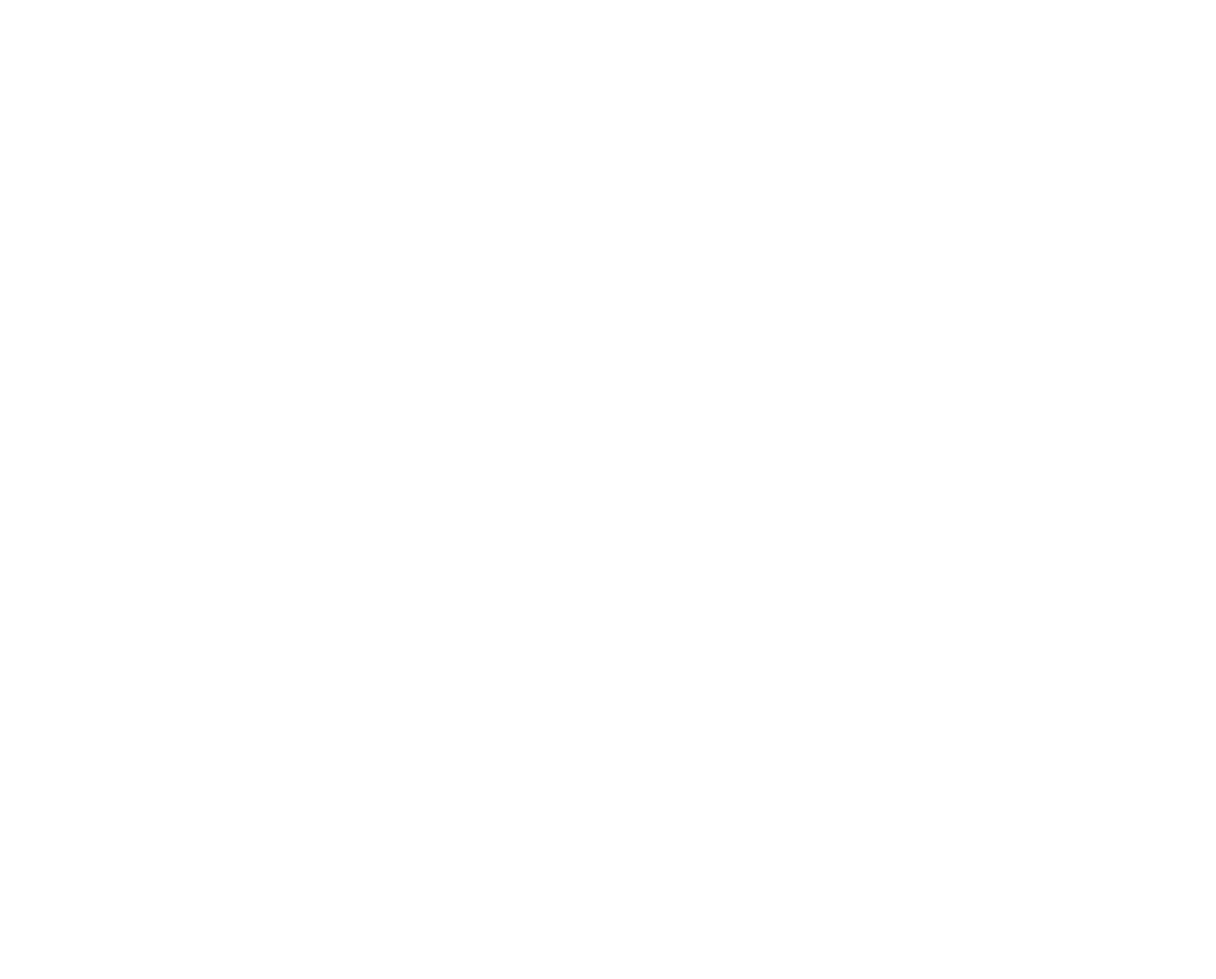
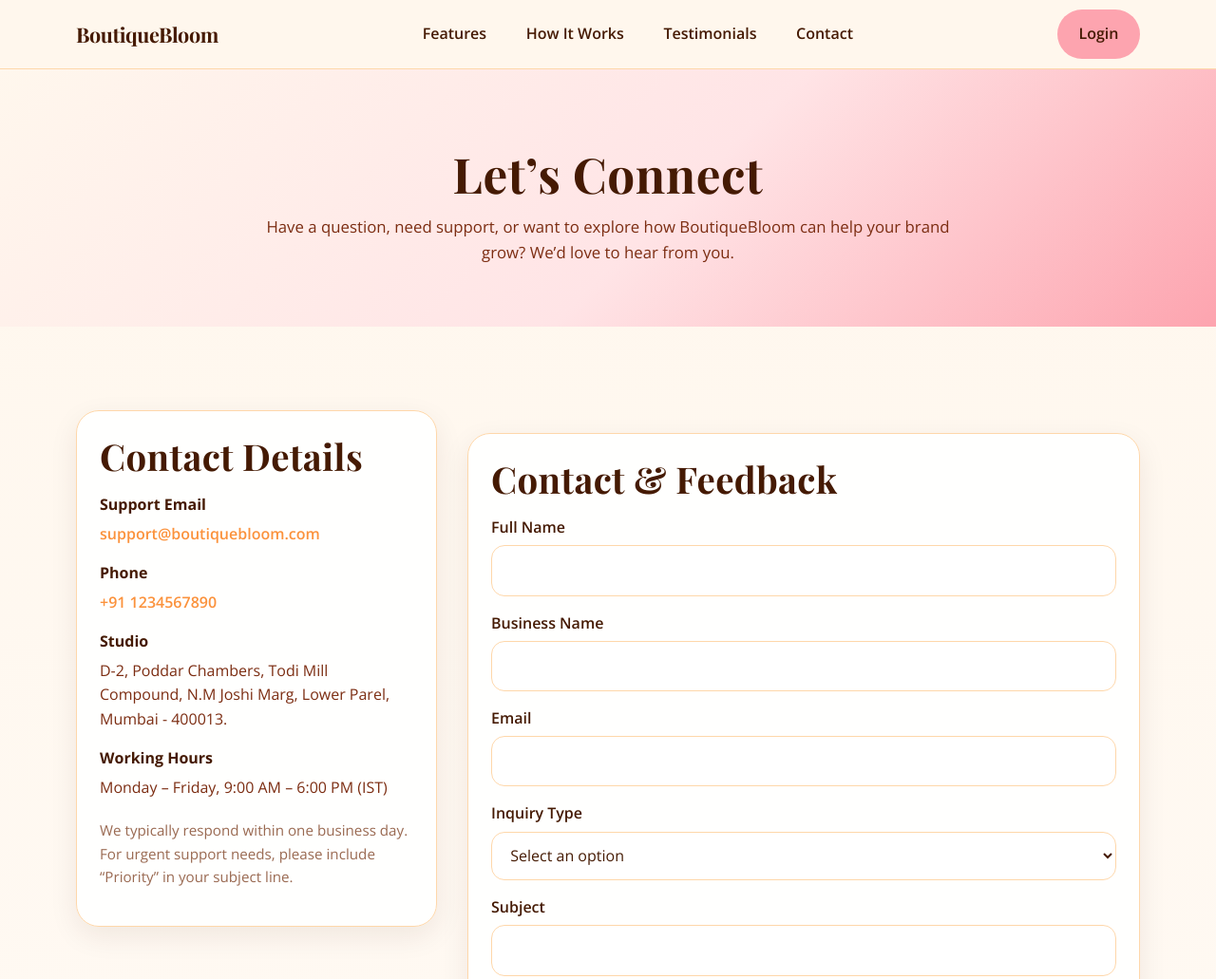
Before and after one commit to Shrish27/BoutiqueBloom, a plain HTML site: page contact.html in a window 1280 px wide. Shown: the top 1031 px of the page at 95% size. Before the commit the page ends 800 px from the top, so only its background shows below. Drawn offline with nearby package versions, Linux system fonts and the light colour scheme.

Commit message:
Add contact page and connect navigation

```diff
--- a/contact.html
+++ b/contact.html
@@ -0,0 +1,116 @@
+<!doctype html>
+<html lang="en">
+<head>
+  <meta charset="UTF-8" />
+  <meta name="viewport" content="width=device-width, initial-scale=1.0" />
+  <title>Contact BoutiqueBloom</title>
+  <link rel="preconnect" href="https://fonts.googleapis.com" />
+  <link rel="preconnect" href="https://fonts.gstatic.com" crossorigin />
+  <link href="https://fonts.googleapis.com/css2?family=Open+Sans:wght@400;600;700&family=Playfair+Display:wght@600;700&display=swap" rel="stylesheet" />
+  <link rel="stylesheet" href="css/style.css" />
+</head>
+<body class="contact-page">
+  <header class="navbar" aria-label="Top navigation">
+    <div class="navbar-inner container">
+      <a href="index.html" class="brand" aria-label="BoutiqueBloom home">BoutiqueBloom</a>
+      <nav aria-label="Primary">
+  <ul class="nav-links">
+    <li><a href="index.html#features">Features</a></li>
+    <li><a href="index.html#how-it-works">How It Works</a></li>
+    <li><a href="index.html#testimonials">Testimonials</a></li>
+    <li><a href="contact.html" aria-current="page">Contact</a></li>
+  </ul>
+</nav>
+      <a href="login.html" class="btn btn-primary">Login</a>
+    </div>
+  </header>
+
+  <main>
+    <section class="section contact-hero">
+      <div class="container">
+        <h1>Let&rsquo;s Connect</h1>
+        <p>Have a question, need support, or want to explore how BoutiqueBloom can help your brand grow? We&rsquo;d love to hear from you.</p>
+      </div>
+    </section>
+
+    <section class="section">
+      <div class="container contact-layout">
+        <aside class="card contact-info" aria-label="Contact details">
+          <h2>Contact Details</h2>
+          <ul class="contact-details">
+            <li>
+              <strong>Support Email</strong>
+              <a href="mailto:support@boutiquebloom.com">support@boutiquebloom.com</a>
+            </li>
+            <li>
+              <strong>Phone</strong>
+              <a href="tel:+13125550188">+91 1234567890</a>
+            </li>
+            <li>
+              <strong>Studio</strong>
+              <span>D-2, Poddar Chambers, Todi Mill Compound, N.M Joshi Marg, Lower Parel, Mumbai - 400013.</span>
+            </li>
+            <li>
+              <strong>Working Hours</strong>
+              <span>Monday &ndash; Friday, 9:00 AM &ndash; 6:00 PM (IST)</span>
+            </li>
+          </ul>
+          <p class="contact-meta">We typically respond within one business day. For urgent support needs, please include &ldquo;Priority&rdquo; in your subject line.</p>
+        </aside>
+
+        <section class="card contact-form-card" aria-label="Contact and feedback form">
+          <h2>Contact &amp; Feedback</h2>
+          <form action="#" method="post">
+            <div class="form-row">
+              <label for="full-name">Full Name</label>
+              <input id="full-name" name="fullName" type="text" autocomplete="name" required />
+            </div>
+            <div class="form-row">
+              <label for="business-name">Business Name</label>
+              <input id="business-name" name="businessName" type="text" autocomplete="organization" required />
+            </div>
+            <div class="form-row">
+              <label for="email">Email</label>
+              <input id="email" name="email" type="email" autocomplete="email" required />
+            </div>
+            <div class="form-row">
+              <label for="inquiry-type">Inquiry Type</label>
+              <select id="inquiry-type" name="inquiryType" required>
+                <option value="">Select an option</option>
+                <option value="general">General Inquiry</option>
+                <option value="demo">Product Demo</option>
+                <option value="support">Support</option>
+                <option value="feedback">Feedback</option>
+              </select>
+            </div>
+            <div class="form-row">
+              <label for="subject">Subject</label>
+              <input id="subject" name="subject" type="text" required />
+            </div>
+            <div class="form-row">
+              <label for="message">Message</label>
+              <textarea id="message" name="message" rows="6" required></textarea>
+            </div>
+            <div class="form-row">
+              <button type="submit" class="btn btn-accent">Send Message</button>
+            </div>
+          </form>
+        </section>
+      </div>
+    </section>
+
+    <section class="section contact-extra">
+      <div class="container contact-layout">
+        <article class="card info-card">
+          <h3>Why businesses reach out</h3>
+          <p>From campaign planning and content calendars to branding consistency and local promotions, teams connect with BoutiqueBloom to make marketing easier and more organized.</p>
+        </article>
+        <article class="card info-card">
+          <h3>What happens next</h3>
+          <p>Once we receive your message, our team reviews your goals and follows up with tailored guidance, recommended next steps, and optional onboarding support.</p>
+        </article>
+      </div>
+    </section>
+  </main>
+</body>
+</html>
--- a/css/style.css
+++ b/css/style.css
@@ -1582,3 +1582,112 @@ textarea {
     grid-template-columns: 1fr;
   }
 }
+/* =========================================================
+   Contact Page
+   ========================================================= */
+
+.contact-page {
+  background: linear-gradient(180deg, #fff7ed 0%, #fffaf5 100%);
+  min-height: 100vh;
+}
+
+.contact-hero {
+  background: linear-gradient(135deg, #fff7ed 0%, #ffe4e6 55%, #fda4af 100%);
+  text-align: center;
+  padding: 5rem 0 4rem;
+}
+
+.contact-hero h1 {
+  margin-bottom: 0.75rem;
+  font-size: clamp(2.2rem, 4vw, 3.5rem);
+}
+
+.contact-hero p {
+  max-width: 760px;
+  margin: 0 auto;
+  color: #7c2d12;
+  font-size: 1.05rem;
+}
+
+.contact-layout {
+  display: grid;
+  grid-template-columns: 380px 1fr;
+  gap: 2rem;
+  align-items: start;
+}
+
+.contact-info,
+.contact-form-card,
+.info-card {
+  background: rgba(255, 255, 255, 0.9);
+  backdrop-filter: blur(10px);
+}
+
+.contact-info h2,
+.contact-form-card h2 {
+  margin-bottom: 1rem;
+}
+
+.contact-details {
+  display: grid;
+  gap: 1rem;
+}
+
+.contact-details li {
+  display: grid;
+  gap: 0.3rem;
+  color: #7c2d12;
+}
+
+.contact-details strong {
+  color: var(--color-text-dark);
+}
+
+.contact-details a {
+  color: var(--color-accent);
+  font-weight: 600;
+}
+
+.contact-meta {
+  margin-top: 1.25rem;
+  color: #9a6a52;
+  font-size: 0.95rem;
+}
+
+.contact-form-card form {
+  display: grid;
+  gap: 1rem;
+}
+
+.contact-form-card .btn {
+  width: fit-content;
+  min-width: 180px;
+}
+
+.contact-extra {
+  padding-top: 0;
+}
+
+.contact-extra .contact-layout {
+  grid-template-columns: 1fr 1fr;
+}
+
+.info-card h3 {
+  margin-bottom: 0.75rem;
+}
+
+.info-card p {
+  margin-bottom: 0;
+  color: #7c2d12;
+}
+
+@media (max-width: 900px) {
+  .contact-layout,
+  .contact-extra .contact-layout {
+    grid-template-columns: 1fr;
+  }
+
+  .contact-hero {
+    padding: 4rem 0 3.25rem;
+  }
+}
```
Also changed, not shown: index.html (+1 -1 lines).
